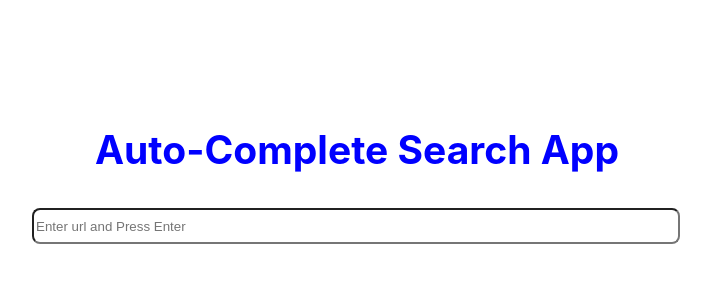
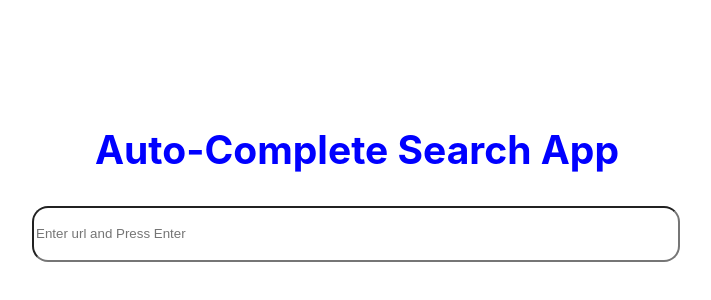
Before and after one commit to mishs/React-app_auto-search_url, a React (Create React App) app: page / in a window 1280 px wide. Shown: the part 482-782 px from the top of the page, without its empty margins (283-994 px from the left). Built offline with nearby package versions, Linux system fonts and the light colour scheme.

Commit message:
Removes unwanted css styling

```diff
--- a/src/components/InputSearchArea/index.js
+++ b/src/components/InputSearchArea/index.js
@@ -57,8 +57,8 @@ class InputSearchArea extends React.Component {
     render() {
       const inputStyling = {
         minWidth: '50vw',
-        height: '30px',
-        borderRadius: 8,
+        height: '50px',
+        borderRadius: 16,
         marginRight: '2px'
       };
 
```
